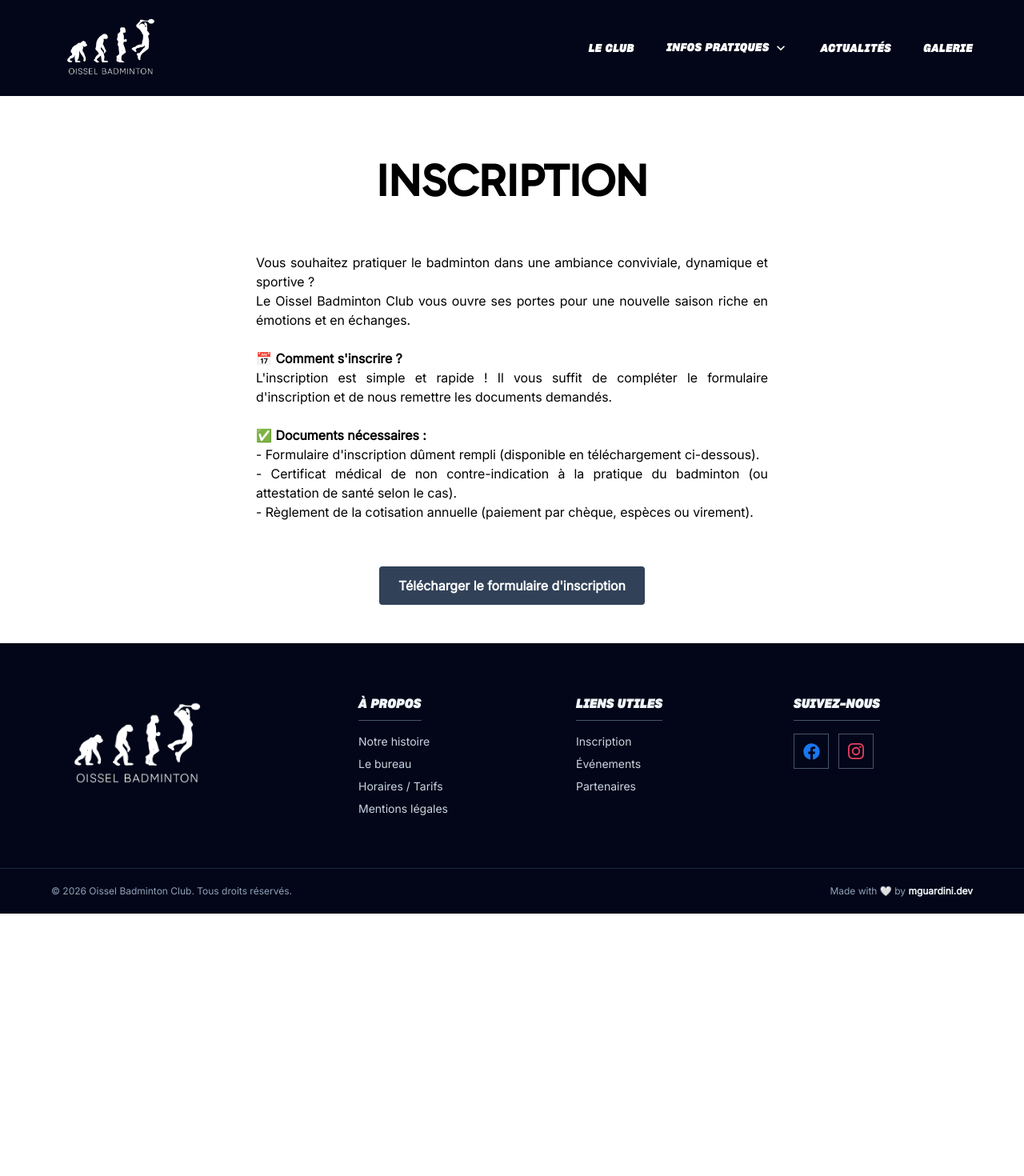
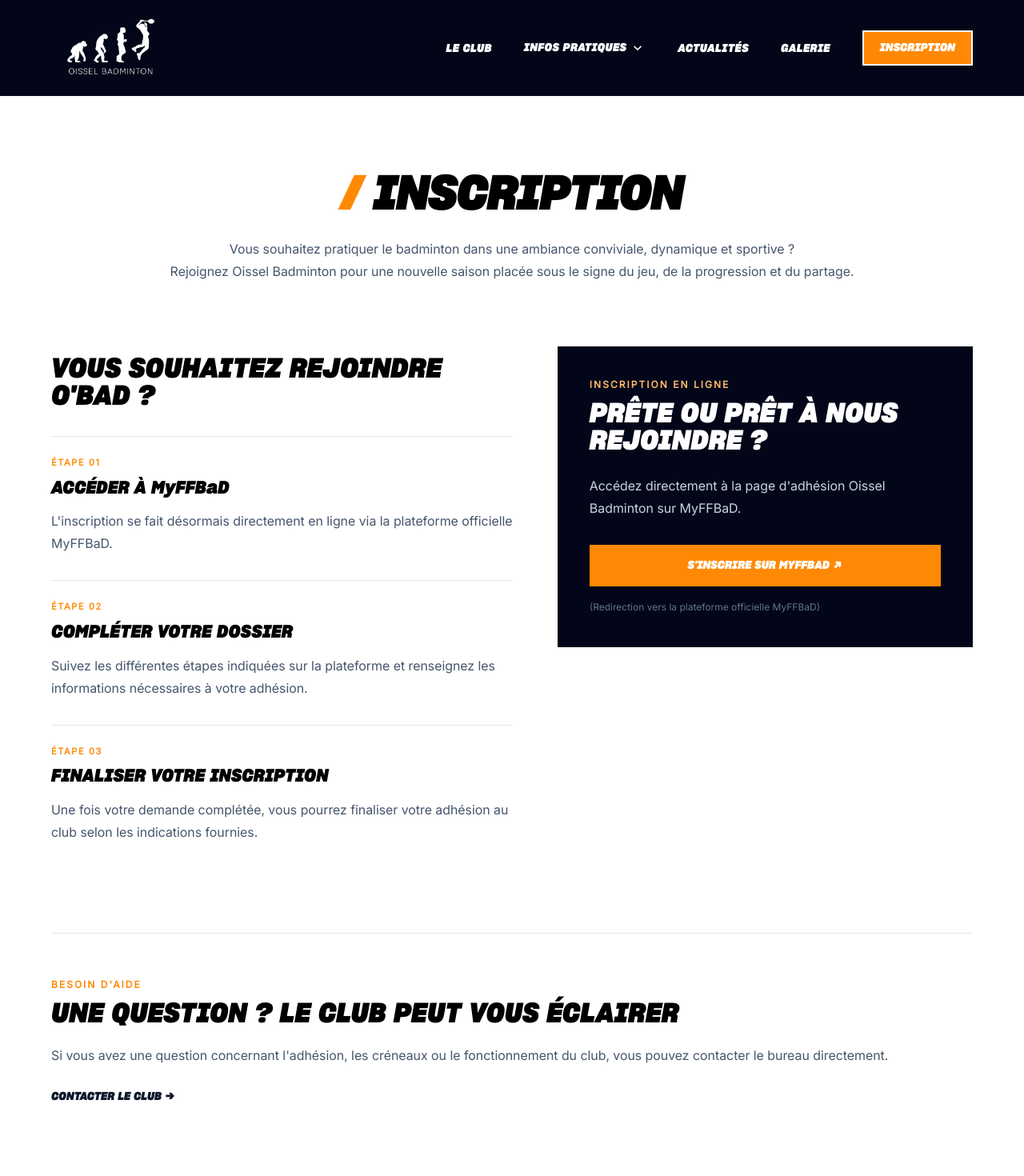
Before and after one commit to maegdn/badminton-club-oissel, a Next.js app: page /inscription in a window 1280 px wide. Shown: the top 1470 px of the page at 80% size. Before the commit the page ends 1142 px from the top, so only its background shows below. Built offline with nearby package versions, Linux system fonts and the light colour scheme.

Commit message:
inscription modified, horaires, picture, after review

```diff
--- a/app/components/Footer.js
+++ b/app/components/Footer.js
@@ -38,8 +38,6 @@ export default function Footer() {
             height={200}
             className="h-auto w-44 object-contain md:w-52"
           />
-
-
         </div>
 
         {/* À PROPOS */}
@@ -118,15 +116,6 @@ export default function Footer() {
           <ul className="space-y-2 text-sm text-slate-300">
             <li>
               <Link
-                href="/inscription"
-                className="transition-colors hover:text-orange-400"
-              >
-                Inscription
-              </Link>
-            </li>
-
-            <li>
-              <Link
                 href="/infos/evenements"
                 className="transition-colors hover:text-orange-400"
               >
@@ -134,15 +123,39 @@ export default function Footer() {
               </Link>
             </li>
 
+
+
             <li>
               <Link
-                href="/infos/partenaires"
+                href="/infos/contact"
                 className="transition-colors hover:text-orange-400"
               >
-                Partenaires
+                Contact
               </Link>
             </li>
           </ul>
+
+          {/* CTA INSCRIPTION */}
+          <Link
+            href="/inscription"
+            className="
+              mt-4
+              inline-flex
+              items-center
+              justify-center
+              bg-orange-400
+              px-4
+              py-2
+              font-[SharpGITB]
+              text-sm
+              !text-white
+              transition-colors
+              duration-200
+              hover:bg-orange-300
+            "
+          >
+            S&apos;INSCRIRE →
+          </Link>
         </div>
 
         {/* RÉSEAUX */}
@@ -176,13 +189,15 @@ export default function Footer() {
                 justify-center
                 border
                 border-slate-600
-                text-slate-100
                 transition-colors
-                hover:border-blue-400
-                hover:text-pink-400
+                hover:border-[#1877F2]
               "
             >
-<FaFacebook size={21} className="text-[#1877F2]" />            </a>
+              <FaFacebook
+                size={21}
+                className="text-[#1877F2]"
+              />
+            </a>
 
             <a
               href="https://www.instagram.com/oisselbadminton/"
@@ -197,13 +212,15 @@ export default function Footer() {
                 justify-center
                 border
                 border-slate-600
-                text-slate-100
                 transition-colors
                 hover:border-[#E4405F]
-                hover:text-[#E4405F]
               "
             >
-<SiInstagram size={20} className="text-[#E4405F]" />            </a>
+              <SiInstagram
+                size={20}
+                className="text-[#E4405F]"
+              />
+            </a>
           </div>
         </div>
       </div>
--- a/app/components/Header3.js
+++ b/app/components/Header3.js
@@ -344,6 +344,32 @@ export default function Header3() {
                 GALERIE
               </Link>
             </li>
+
+            {/* INSCRIPTION */}
+            <li>
+              <Link
+                href="/inscription"
+                className="
+                  inline-flex
+                  items-center
+                  justify-center
+                  border-white
+                  border-2
+                  bg-orange-400
+                  px-5
+                  py-2.5
+                  font-[SharpGITB]
+
+                  text-white
+                  transition-colors
+                  duration-200
+                  hover:bg-orange-400
+                  hover:text-slate-800
+                "
+              >
+                INSCRIPTION
+              </Link>
+            </li>
           </ul>
         </nav>
       </div>
@@ -531,6 +557,33 @@ export default function Header3() {
                 GALERIE
               </Link>
             </li>
+
+            {/* INSCRIPTION */}
+            <li className="pt-2">
+              <Link
+                href="/inscription"
+                onClick={() => setMobileMenuOpen(false)}
+                className="
+                  flex
+                  w-full
+                  items-center
+                  justify-center
+                  border-2
+                  border-white
+                  bg-orange-400
+                  px-3
+                  py-4
+                  text-center
+                  font-[SharpGITB]
+                text-white
+                text-lg
+                transition-colors
+                  hover:bg-orange-300
+                "
+              >
+                INSCRIPTION
+              </Link>
+            </li>
           </ul>
 
           {/* PETIT FOOT MOBILE */}
@@ -542,7 +595,7 @@ export default function Header3() {
               pt-8
               text-xs
               tracking-[0.14em]
-              text-slate-500
+              text-white
             "
           >
             OISSEL BADMINTON CLUB
--- a/app/infos/evenements/page.js
+++ b/app/infos/evenements/page.js
@@ -8,7 +8,7 @@ const events = [
   {
     category: "VIE DU CLUB",
     title: "ENTRAÎNEMENTS",
-    image: "/images/eventspic.jpg",
+    image: "/images/clubpicture.jpg",
     content: (
       <>
         <p>
--- a/app/inscription/page.js
+++ b/app/inscription/page.js
@@ -1,60 +1,203 @@
-"use client";
-
 import Footer from "../components/Footer";
 import Header3 from "../components/Header3";
+import SEO from "../components/SEO";
 
 export default function Inscription() {
-  const downloadForm = () => {
-    console.log("Téléchargement du formulaire d'inscription");
-    const formUrl = "/files/badminton_club_registration.pdf";
-    window.open(formUrl, "_blank");
+  return (
+    <div className="flex min-h-screen w-full flex-col bg-white">
+      <Header3 />
 
-    const link = document.createElement("a");
-    link.href = formUrl;
-    // link.target = "_blank";
-    link.setAttribute("download", "formulaire-inscription-obad.pdf");
-    document.body.appendChild(link);
-    link.click();
-    document.body.removeChild(link);
-  };
+      <SEO
+        title="Inscription au club"
+        url="https://oissel-badminton-club.vercel.app/inscription"
+        description="Rejoignez Oissel Badminton et inscrivez-vous directement en ligne via MyFFBaD."
+      />
 
-  return (
-    <div className="flex flex-col w-full min-h-screen">
-      <Header3 />
-      <main className="flex-1 flex flex-col items-center justify-center w-full pt-16">
-        <h1 className="font-[Gabarito]">INSCRIPTION</h1>
-        <div className="flex flex-col md:flex-row flex-wrap justify-center items-center w-3/4 md:w-2/4 gap-8 my-12 text-justify">
-          <div className="flex w-auto">
-            <p>
-              Vous souhaitez pratiquer le badminton dans une ambiance
-              conviviale, dynamique et sportive ? <br />
-              Le Oissel Badminton Club vous ouvre ses portes pour une nouvelle
-              saison riche en émotions et en échanges. <br />
-              <br />
-              📅 <strong>Comment s'inscrire ?</strong> <br />
-              L'inscription est simple et rapide ! Il vous suffit de compléter
-              le formulaire d'inscription et de nous remettre les documents
-              demandés.
-              <br />
-              <br />✅ <strong>Documents nécessaires :</strong> <br />
-              - Formulaire d'inscription dûment rempli (disponible en
-              téléchargement ci-dessous). <br />
-              - Certificat médical de non contre-indication à la pratique du
-              badminton (ou attestation de santé selon le cas). <br />-
-              Règlement de la cotisation annuelle (paiement par chèque, espèces
-              ou virement).
+      <main className="flex-1">
+        {/* HERO */}
+        <section className="mx-auto w-[90%] max-w-7xl pt-16 md:pt-24">
+          <h1
+            className="
+              w-full
+              text-left
+              font-[SharpGITB]
+              !text-3xl
+              leading-[0.95]
+              tracking-tight
+              md:text-center
+              md:!text-6xl
+            "
+          >
+            <span className="text-orange-400">/ </span>
+            INSCRIPTION
+          </h1>
+
+          <p className="mx-auto mt-6 w-4/5 text-justify text-sm leading-7 text-slate-600 md:text-center md:text-base">
+            Vous souhaitez pratiquer le badminton dans une ambiance conviviale,
+            dynamique et sportive ? <br/> Rejoignez Oissel Badminton pour une nouvelle
+            saison placée sous le signe du jeu, de la progression et du partage.
+          </p>
+        </section>
+
+        {/* CONTENT */}
+        <section className="mx-auto mt-14 w-[90%] max-w-7xl md:mt-20">
+          <div
+            className="
+              grid
+              grid-cols-1
+              gap-8
+              md:grid-cols-[1fr_0.9fr]
+              md:items-start
+              md:gap-14
+            "
+          >
+            {/* INFOS */}
+            <div>
+
+              <h2 className="mt-3 font-[SharpGITB] text-3xl md:text-5xl">
+                VOUS SOUHAITEZ REJOINDRE O'BAD ?
+              </h2>
+
+              <div className="mt-8 space-y-8">
+                <div className="border-t border-slate-200 pt-6">
+                  <p className="text-[11px] font-bold tracking-[0.15em] text-orange-400">
+                    ÉTAPE 01
+                  </p>
+
+                  <h3 className="mt-2 font-[SharpGITB] text-xl">
+                    ACCÉDER À MyFFBaD
+                  </h3>
+
+                  <p className="mt-3 text-sm leading-7 text-slate-600 md:text-base">
+                    L&apos;inscription se fait désormais directement en ligne via
+                    la plateforme officielle MyFFBaD.
+                  </p>
+                </div>
+
+                <div className="border-t border-slate-200 pt-6">
+                  <p className="text-[11px] font-bold tracking-[0.15em] text-orange-400">
+                    ÉTAPE 02
+                  </p>
+
+                  <h3 className="mt-2 font-[SharpGITB] text-xl">
+COMPLÉTER VOTRE DOSSIER                  </h3>
+
+                  <p className="mt-3 text-sm leading-7 text-slate-600 md:text-base">
+                    Suivez les différentes étapes indiquées sur la plateforme et
+                    renseignez les informations nécessaires à votre adhésion.
+                  </p>
+                </div>
+
+                <div className="border-t border-slate-200 pt-6">
+                  <p className="text-[11px] font-bold tracking-[0.15em] text-orange-400">
+                    ÉTAPE 03
+                  </p>
+
+                  <h3 className="mt-2 font-[SharpGITB] text-xl">
+                    FINALISER VOTRE INSCRIPTION
+                  </h3>
+
+                  <p className="mt-3 text-sm leading-7 text-slate-600 md:text-base">
+                    Une fois votre demande complétée, vous pourrez finaliser
+                    votre adhésion au club selon les indications fournies.
+                  </p>
+                </div>
+              </div>
+            </div>
+
+            {/* CTA */}
+            <aside
+              className="
+                bg-slate-950
+                p-7
+                text-white
+                md:sticky
+                md:top-32
+                md:p-10
+              "
+            >
+              <p className="text-[11px] font-bold tracking-[0.17em] text-orange-300 md:text-xs">
+                INSCRIPTION EN LIGNE
+              </p>
+
+              <h2 className="mt-3 font-[SharpGITB] text-3xl leading-none md:text-4xl">
+                PRÊTE OU PRÊT À NOUS REJOINDRE ?
+              </h2>
+
+              <p className="mt-6 text-sm leading-7 text-slate-300 md:text-base">
+                Accédez directement à la page d&apos;adhésion Oissel Badminton
+                sur MyFFBaD.
+              </p>
+
+              <a
+                href="https://www.myffbad.fr/adherer/OBAD76"
+                target="_blank"
+                rel="noopener noreferrer"
+                className="
+                  mt-8
+                  flex
+                  min-h-12
+                  w-full
+                  items-center
+                  justify-center
+                  bg-orange-400
+                  px-6
+                  py-4
+                  text-center
+                  font-[SharpGITB]
+                  text-sm
+                  !text-white
+                  transition-colors
+                  duration-200
+                  hover:bg-orange-300
+                "
+              >
+                S&apos;INSCRIRE SUR MYFFBAD ↗
+              </a>
+
+              <p className="mt-4 text-xs leading-5 text-slate-500">
+                (Redirection vers la plateforme officielle MyFFBaD)
+              </p>
+            </aside>
+          </div>
+        </section>
+
+        {/* RAPPEL */}
+        <section className="mx-auto my-20 w-[90%] max-w-7xl border-t border-slate-200 pt-10 md:my-28 md:pt-14">
+          <div className="max-w-6xl">
+            <p className="text-[11px] font-bold tracking-[0.17em] text-slate-500 md:text-xs">
+              <span className="text-orange-400">BESOIN D'AIDE</span>
             </p>
+
+            <h2 className="mt-3 font-[SharpGITB] text-3xl md:text-5xl">
+              UNE QUESTION ? LE CLUB PEUT VOUS ÉCLAIRER
+            </h2>
+
+            <p className="mt-5 text-sm leading-7 text-slate-600 md:text-base">
+              Si vous avez une question concernant l&apos;adhésion, les créneaux
+              ou le fonctionnement du club, vous pouvez contacter le bureau
+              directement.
+            </p>
+
+            <a
+              href="/infos/contact"
+              className="
+                mt-7
+                inline-flex
+                items-center
+                font-[SharpGITB]
+                text-sm
+                text-slate-900
+                transition-colors
+                hover:text-orange-400
+              "
+            >
+              CONTACTER LE CLUB →
+            </a>
           </div>
-          <div className="flex justify-center w-full">
-            <button
-              className="bg-slate-700 hover:bg-slate-500 transition duration-300 ease-in-out text-white font-bold px-6 mt-6 py-3 rounded"
-              onClick={downloadForm}
-            >
-              Télécharger le formulaire d'inscription
-            </button>
-          </div>
-        </div>
+        </section>
       </main>
+
       <Footer />
     </div>
   );
```
Also changed, not shown: app/infos/horairestarifs/page.js (+7 -1 lines), public/images/clubpicture.jpg (added). Lines whose indentation alone changed are shown as unchanged.
